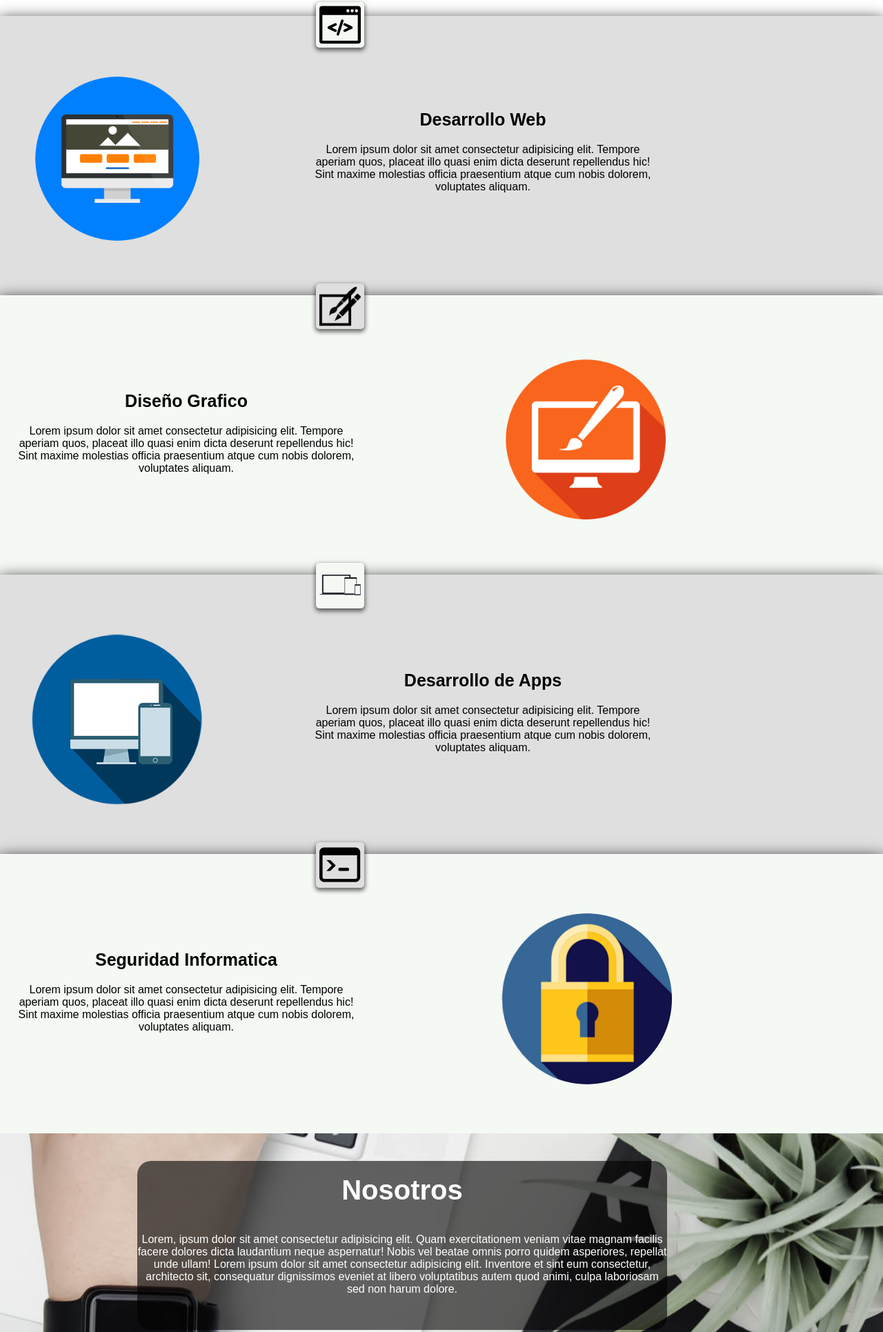
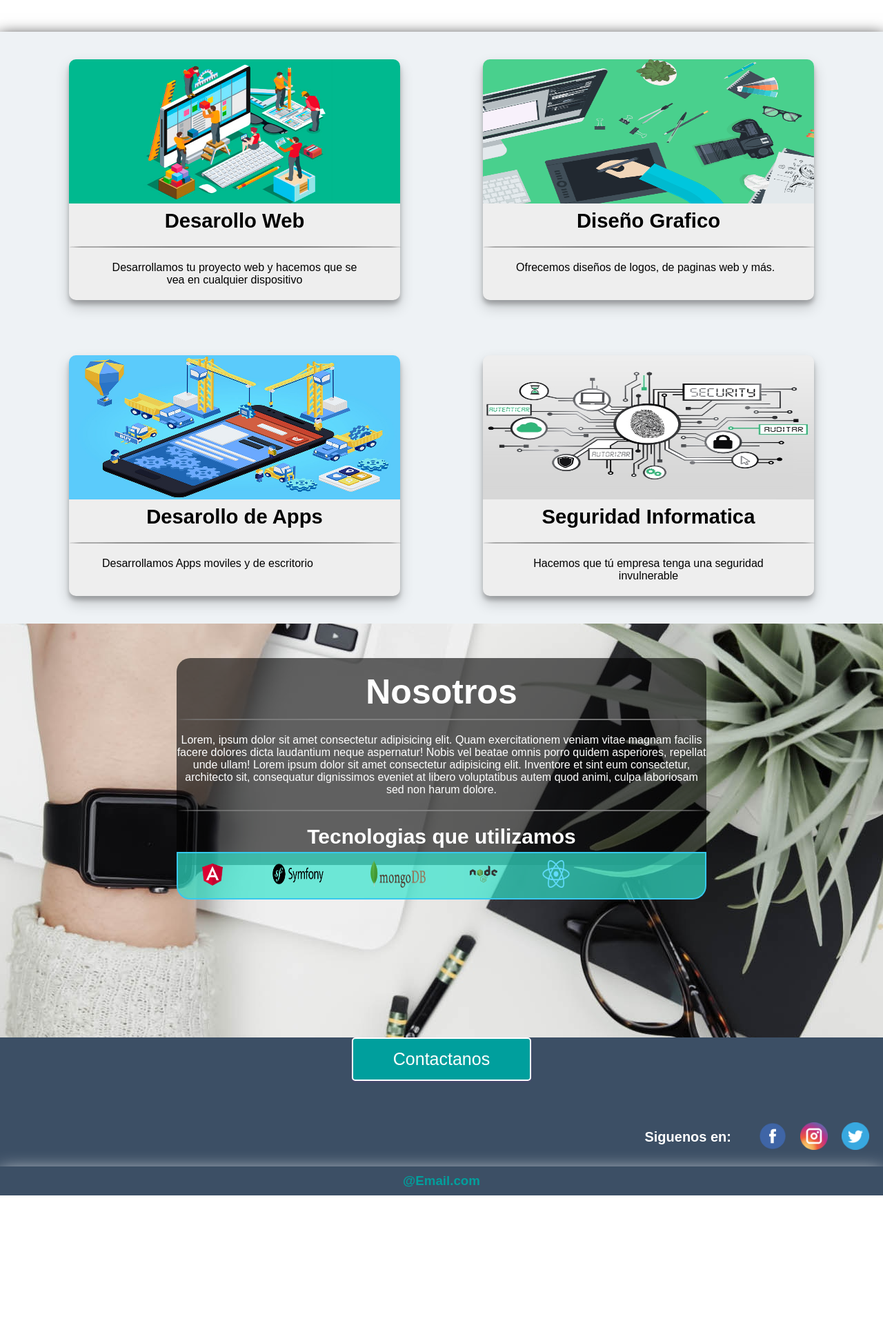
Before and after one commit to joselpadronc/primera-pagina, a plain HTML site: page index.html in a window 1280 px wide. Shown: the part 651-2582 px from the top of the page at 69% size. After the commit the page ends 2384 px from the top, so only its background shows below. Drawn offline with Linux system fonts and the light colour scheme.

Commit message:
actualizacion del proyecto

```diff
--- /dev/null
+++ b/css/styles2.css
@@ -0,0 +1,260 @@
+*{
+  margin:  0px;
+  padding: 0px;
+  font-family: arial;
+}
+html{
+  scroll-behavior: smooth;
+}
+hr{
+  border-radius: 100%
+}
+/*------ Header --------*/
+.wrapper{
+  background: #fbfbfbfa;
+  position: fixed;
+  width: 100%;
+  -webkit-box-shadow: 0 10px 20px rgba(0, 0, 0, 0.19), 0 6px 6px rgba(0, 0, 0, 0.23);
+  -moz-box-shadow: 0 10px 20px rgba(0, 0, 0, 0.19), 0 6px 6px rgba(0, 0, 0, 0.23);
+  -ms-box-shadow: 0 10px 20px rgba(0, 0, 0, 0.19), 0 6px 6px rgba(0, 0, 0, 0.23);
+  -o-box-shadow: 0 10px 20px rgba(0, 0, 0, 0.19), 0 6px 6px rgba(0, 0, 0, 0.23);
+  box-shadow: 0 10px 20px rgba(0, 0, 0, 0.19), 0 6px 6px rgba(0, 0, 0, 0.23);
+}
+.logo{
+  margin-top: 5px;
+  margin-bottom: 10px;
+  margin-left: 25px;
+  font-size: 30px;
+}
+.menu{
+  color: #000;
+  cursor: pointer;
+}
+.navegacion{
+  text-align: right;
+  margin-top: -30px;
+  margin-right: 25px;
+  margin-bottom: 10px
+}
+.item{
+  padding-right: 25px;
+  font-size: 20px;
+  font-weight: 600;
+  color: #41aaa8;
+  cursor: pointer;
+  transition: all .5s ease;
+}
+.item:hover{
+  text-decoration: none;
+  color: rgb(7, 207, 207);
+}
+/*----- Banner ------*/
+.banner img{
+  display: flex;
+  width: 100%;
+  height: 528px;
+}
+.banner h2{
+  text-align: center;
+  margin-top: -300px;
+  font-size: 56px;
+  color: #fff;
+}
+/* _----Section 1------- */
+#sec1{
+  margin-top: 235px;
+  background: #eef2f5;
+  -webkit-box-shadow: 0px 8px 22px 2px rgba(0,0,0,1);
+  -moz-box-shadow: 0px 8px 22px 2px rgba(0,0,0,1);
+  box-shadow: 0px 8px 22px 2px rgba(0,0,0,1);
+}
+.titulo{
+  width: 100%;
+  background: #fff;
+}
+.titulo h1{
+  margin-top: 300px;
+  margin-bottom: -200px;
+  text-align: center;
+  font-size: 60px;
+  font-weight: 900;
+  color: #6b6b6b;
+}
+/* -------SERVICIOS------ */
+
+.contenedor1{
+  display: flex;
+  flex-direction: row;
+  justify-content: space-around;
+  margin: auto;
+  padding: 40px;
+}
+.contenedor2{
+  display: flex;
+  flex-direction: row;
+  justify-content: space-around;
+  margin: auto;
+  padding: 40px;
+}
+.serv1, .serv2, .serv3, .serv4{
+  width: 40%;
+  background: rgb(238, 238, 238);
+  border-radius: 10px;
+  cursor: default;
+  transition: all .2s ease;
+  -webkit-box-shadow: 0 10px 20px rgba(0, 0, 0, 0.19), 0 6px 6px rgba(0, 0, 0, 0.23);
+  -moz-box-shadow: 0 10px 20px rgba(0, 0, 0, 0.19), 0 6px 6px rgba(0, 0, 0, 0.23);
+  -ms-box-shadow: 0 10px 20px rgba(0, 0, 0, 0.19), 0 6px 6px rgba(0, 0, 0, 0.23);
+  -o-box-shadow: 0 10px 20px rgba(0, 0, 0, 0.19), 0 6px 6px rgba(0, 0, 0, 0.23);
+  box-shadow: 0 10px 20px rgba(0, 0, 0, 0.19), 0 6px 6px rgba(0, 0, 0, 0.23);
+}
+.serv1:hover, .serv2:hover, .serv3:hover, .serv4:hover{
+  border: solid 2px rgb(121, 240, 224);
+  -webkit-box-shadow: 0 19px 38px rgba(0, 0, 0, 0.30), 0 15px 12px rgba(0, 0, 0, 0.22);
+  -moz-box-shadow: 0 19px 38px rgba(0, 0, 0, 0.30), 0 15px 12px rgba(0, 0, 0, 0.22);
+  -ms-box-shadow: 0 19px 38px rgba(0, 0, 0, 0.30), 0 15px 12px rgba(0, 0, 0, 0.22);
+  -o-box-shadow: 0 19px 38px rgba(0, 0, 0, 0.30), 0 15px 12px rgba(0, 0, 0, 0.22);
+  box-shadow: 0 19px 38px rgba(0, 0, 0, 0.30), 0 15px 12px rgba(0, 0, 0, 0.22);
+}
+.imges{
+  text-align: center;
+}
+.imges img{
+  margin: -195px 0;
+  width: 100%;
+  height: 209px;
+  border-top-left-radius: 10px;
+  border-top-right-radius: 10px;
+}
+.name{
+  text-align: center;
+  margin: 200px 0 20px 0;
+  font-size: 25px;
+  font-weight: 600;
+}
+.parrafo{
+  display: flex;
+  align-content: center;
+  margin: 20px auto 20px auto;
+  text-align: center;
+  width: 80%;
+}
+/*-----Section Nosotros------*/
+.nosotros{
+  display: flex;
+  width: 100%;
+  height: 600px;
+  background-image: url(../img/1.jpg);
+  overflow: hidden;
+  background-attachment: fixed;
+  background-position: center;
+}
+.text-nosotros{
+  align-content: center;
+  color: #fff;
+  background: rgba(0, 0, 0, .6);
+  margin: 50px auto;
+  width: 60%;
+  height: 50%;
+  border-top-right-radius: 20px;
+  border-top-left-radius: 20px;
+}
+.text-nosotros h1{
+  text-align:  center;
+  font-size: 50px;
+  margin: 20px 0 10px 0;
+}
+.text-nosotros p{
+  width: 100%;
+  text-align: center;
+  margin: 20px 0 20px 0;
+}
+.tecnologias h2{
+  text-align: center;
+  font-size: 30px;
+  margin: 20px 0 20px 0;
+}
+.carrusel{
+  width: 99.5%;
+  height: 65px;
+  margin-top: -15px;
+  border-bottom-right-radius: 20px;
+  border-bottom-left-radius: 20px;
+  border: solid 2px #37c9ee;
+  background: #30e3cbaf;
+}
+.tec1, .tec5, .tec4{
+  width: 40px;
+  height: 40px;
+  margin: 10px 30px 0 30px;
+}
+.tec2, .tec3{
+  width: 80px;
+  height: 40px;
+  margin: 10px 30px 0 30px;
+}
+/*------- Footer ------*/
+footer{
+  background: #3c4f65;
+}
+.btn-contactanos{
+  display: flex;
+  justify-content: center;
+  justify-items: flex-start;
+  margin: auto;
+  background: #009f9d;
+  width: 20%;
+  border-radius: 5px;
+  border: solid 2px #fff;
+  cursor: pointer;
+  transition: all .5s ease;
+  -webkit-box-shadow: 0 1px 3px rgba(255, 0, 255, 0.12);
+  -moz-box-shadow: 0 1px 3px rgba(255, 0, 255, 0.12);
+  -ms-box-shadow: 0 1px 3px rgba(255, 0, 255, 0.12);
+  -o-box-shadow: 0 1px 3px rgba(255, 0, 255, 0.12);
+  box-shadow: 0 1px 3px rgba(255, 0, 255, 0.12);
+}
+.btn-contactanos:hover{
+  border: solid 2px #3c4f65;
+  -webkit-box-shadow: 0  2px 4px 0 rgba(255, 255, 255, 0.90);
+  -moz-box-shadow: 0  2px 4px 0 rgba(255, 255, 255, 0.90);
+  -ms-box-shadow: 0  2px 4px 0 rgba(255, 255, 255, 0.90);
+  -o-box-shadow: 0  2px 4px 0 rgba(255, 255, 255, 0.90);
+  box-shadow: 0 2px 4px 0 rgba(255, 255, 255, 0.90);
+}
+.btn-contactanos span{
+  padding: 15px 0 15px 0;
+  font-size: 25px;
+  color: #fff;
+}
+/*Sociales*/
+.sociales{
+  display: flex;
+  justify-content: flex-end;
+  margin: 60px 20px auto;
+}
+.sociales h3{
+  text-align: center;
+  margin-top: 10px;
+  margin-right: 20px;
+  color: #fff;
+  font-size: 20px;
+}
+.sociales img{
+  width: 40px;
+  height: 40px;
+  margin-left: 20px;
+  margin-bottom: 20px;
+  cursor: pointer;
+}
+.mini-footer{
+  padding: 10px 0 10px 0;
+  background: #3c4f65;
+  -webkit-box-shadow: 0px 8px 28px 0px rgba(255,255,255,1);
+  -moz-box-shadow: 0px 8px 28px 0px rgba(255,255,255,1);
+  box-shadow: 0px 8px 28px 0px rgba(255,255,255,1);
+}
+.mini-footer h3{
+  text-align: center;
+  color: #009f9d;
+}
--- a/index.html
+++ b/index.html
@@ -1,12 +1,14 @@
 <!DOCTYPE html>
 <html>
+
 <head>
   <meta charset="utf-8" />
   <meta http-equiv="X-UA-Compatible" content="IE=edge" />
   <title>Nombre</title>
   <meta name="viewport" content="width=device-width, initial-scale=1" />
-    <link rel="stylesheet" type="text/css" media="screen" href="css/styles.css"/>
+  <link rel="stylesheet" type="text/css" media="screen" href="css/styles2.css" />
 </head>
+
 <body>
   <header>
     <div class="wrapper">
@@ -28,89 +30,84 @@
       <a href="#"></a>
     </div>
     <!-- para el diagonal del la imagen fondo -->
-      <svg class="diagonal" viewBox="0 0 100 10" preserveAspectRatio="none" fill="#fff" data-reactid="28">
+    <!-- <svg class="diagonal" viewBox="0 0 100 10" preserveAspectRatio="none" fill="#fff" data-reactid="28">
         <polygon points="100 0 100 6 0 6" data-reactid="29"></polygon>
-      </svg>
+      </svg> -->
   </header>
   <main>
     <!-----SECTION SERVICIOS ------>
-      <section id="sec1">
     <div class="titulo">
       <h1>Servicios</h1>
     </div>
-        <div class="servicios1">
-          <div class="sub-serv1">
-            <div class="icon1">
-              <img src="img/code.svg" alt="" />
+    <section id="sec1">
+      <div class="contenedor1">
+        <div class="serv1">
+          <div id="img">
+            <div class="imges">
+              <img src="img/desarrollo web.jpg" alt="">
             </div>
-            <div class="imagen1">
-              <img src="img/web-site-1706400_960_720.png" alt="" />
+            <div class="name">
+              <h3>Desarollo Web</h3>
             </div>
-            <div class="text1">
-              <h3>Desarrollo Web</h3>
-              <p>
-                Lorem ipsum dolor sit amet consectetur adipisicing elit. Tempore
-                aperiam quos, placeat illo quasi enim dicta deserunt repellendus
-                hic! Sint maxime molestias officia praesentium atque cum nobis
-                dolorem, voluptates aliquam.
-              </p>
+            <hr size="2px" width="100%" noshade="noshade" border-radius: "100%" />
+          </div>
+          <div class="text">
+            <div class="parrafo">
+              <p>Desarrollamos tu proyecto web y hacemos que se vea en cualquier dispositivo </p>
             </div>
           </div>
         </div>
-        <div class="servicios2">
-          <div class="sub-serv2">
-            <div class="icon2">
-              <img src="img/diseño.png" alt="" />
+        <!-- Servicio 2 -->
+        <div class="serv2">
+          <div id="img">
+            <div class="imges">
+              <img src="img/diseño grafico.gif" alt="">
             </div>
-            <div class="imagen2">
-              <img src="img/icono-de-diseño-grafico-png-1.png" alt="" />
+            <div class="name">
+              <h3>Diseño Grafico</h3>
             </div>
-            <div class="text2">
-              <h3>Diseño Grafico</h3>
-              <p>
-                Lorem ipsum dolor sit amet consectetur adipisicing elit. Tempore
-                aperiam quos, placeat illo quasi enim dicta deserunt repellendus
-                hic! Sint maxime molestias officia praesentium atque cum nobis
-                dolorem, voluptates aliquam.
-              </p>
+            <hr size="2px" width="100%" noshade="noshade" border-radius: "100%" />
+          </div>
+          <div class="text">
+            <div class="parrafo">
+              <p>Ofrecemos diseños de logos, de paginas web y más.</p>
             </div>
           </div>
         </div>
-        <div class="servicios3">
-          <div class="sub-serv3">
-            <div class="icon3">
-              <img src="img/img_devices2.png" alt="" />
       </div>
-            <div class="imagen3">
-              <img src="img/icono-diseno-web.png" alt="" />
+      <div class="contenedor2">
+        <!-- Servicio 3-->
+        <div class="serv3">
+          <div id="img">
+            <div class="imges">
+              <img src="img/desarrollo de apps.jpg" alt="">
             </div>
-            <div class="text3">
-              <h3>Desarrollo de Apps</h3>
-              <p>
-                Lorem ipsum dolor sit amet consectetur adipisicing elit. Tempore
-                aperiam quos, placeat illo quasi enim dicta deserunt repellendus
-                hic! Sint maxime molestias officia praesentium atque cum nobis
-                dolorem, voluptates aliquam.
-              </p>
+            <div class="name">
+              <h3>Desarollo de Apps</h3>
+            </div>
+            <hr size="2px" width="100%" noshade="noshade" border-radius: "100%" />
+          </div>
+          <div class="text">
+            <div class="parrafo">
+              <p>Desarrollamos Apps moviles y de escritorio</p>
             </div>
           </div>
         </div>
-        <div class="servicios4">
-          <div class="sub-serv4">
-            <div class="icon4">
-              <img src="img/console.png" alt="" />
+        <!-- Servicio 4 -->
+        <div class="serv4">
+          <div id="img">
+            <div class="imges">
+              <img src="img/haking.jpg" alt="">
             </div>
-            <div class="imagen4">
-              <img src="img/23.png" alt="" />
+            <div class="name">
+              <h3>Seguridad Informatica</h3>
             </div>
-            <div class="text4">
-              <h3>Seguridad Informatica</h3>
-              <p>
-                Lorem ipsum dolor sit amet consectetur adipisicing elit. Tempore
-                aperiam quos, placeat illo quasi enim dicta deserunt repellendus
-                hic! Sint maxime molestias officia praesentium atque cum nobis
-                dolorem, voluptates aliquam.
-              </p>
+            <hr size="2px" width="100%" noshade="noshade" border-radius: "100%" />
+          </div>
+          <div class="text">
+            <div class="parrafo">
+              <p>Hacemos que tú empresa tenga una seguridad invulnerable</p>
+            </div>
           </div>
         </div>
       </div>
@@ -118,8 +115,9 @@
     <!-----SECTION NOSOTROS ------>
     <section id="sec2">
       <div class="nosotros">
-          <div class="text">
+        <div class="text-nosotros">
           <h1>Nosotros</h1>
+          <hr size="2px" width="100%" noshade="noshade" />
           <p>
             Lorem, ipsum dolor sit amet consectetur adipisicing elit. Quam
             exercitationem veniam vitae magnam facilis facere dolores dicta
@@ -130,11 +128,11 @@
             voluptatibus autem quod animi, culpa laboriosam sed non harum
             dolore.
           </p>
-          </div>
+          <hr size="2px" width="100%" noshade="noshade"/>
           <div class="tecnologias">
             <h2>Tecnologias que utilizamos</h2>
             <div class="carrusel">
-              <img  class="tec1"src="img/angular.png" alt="" />
+              <img class="tec1" src="img/angular.png" alt="" />
               <img class="tec2" src="img/symfony.png" alt="" />
               <img class="tec3" src="img/MongoDB.png" alt="" />
               <img class="tec4" src="img/node.svg" alt="" />
@@ -142,7 +140,7 @@
             </div>
           </div>
         </div>
-      </section>
+      </div>
     <section>
         <!-----FOOTER ------>
         <footer>
@@ -150,10 +148,10 @@
             <span>Contactanos</span>
           </div>
           <div class="sociales">
-            <h3>Siguenos</h3>
-            <a href="#" class="icon"> <img src="img/icono1.png" alt="" /> </a>
-            <a href="#" class="icon"> <img src="img/icono3.png" alt="" /> </a>
-            <a href="#" class="icon"> <img src="img/icono2.png" alt="" /> </a>
+            <h3>Siguenos en:</h3>
+            <a href="http://facebook.com/" class="icon"> <img src="img/icono1.png" alt="" /> </a>
+            <a href="http://instagram.com/" class="icon"> <img src="img/icono3.png" alt="" /> </a>
+            <a href="http://twitter.com/" class="icon"> <img src="img/icono2.png" alt="" /> </a>
           </div>
           <div class="mini-footer">
             <h3>@Email.com</h3>
@@ -162,7 +160,7 @@
       </section>
     </main>
         <!---------- MODAL ------------>
-    <div class="modalContact" id="modal">
+        <!-- <div class="modalContact" id="modal">
         <div class="contenidoModal" id="flex">
             <a class="salir modal-toggle">
               <img src="img/icons/cerrar.svg" alt="">
@@ -190,7 +188,8 @@
               <h4>Gmail</h4></div>
           </div>
         </div>
-    </div>
+    </div> -->
         <script src="js/main-app.js"></script>
 </body>
+
 </html>
```
Also changed, not shown: img/apps.png (renamed from img/icono-diseno-web.png), img/desarrollo de apps.jpg (added), img/desarrollo web.jpg (added), img/diseño grafico.gif (added), img/grafico.png (renamed from img/icono-de-diseño-grafico-png-1.png), img/hack.png (added), img/haking.jpg (added), img/seguridad informatica.jpeg (added). Lines whose indentation alone changed are shown as unchanged.
